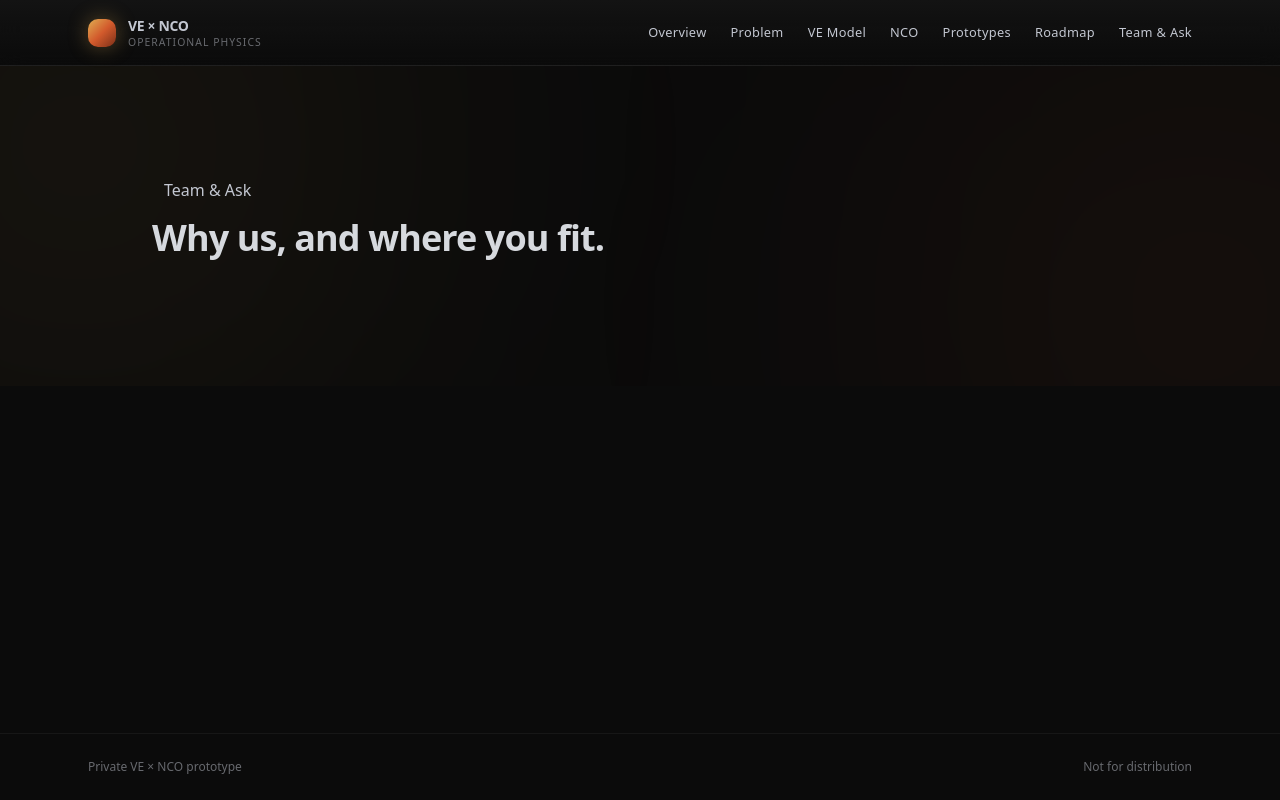
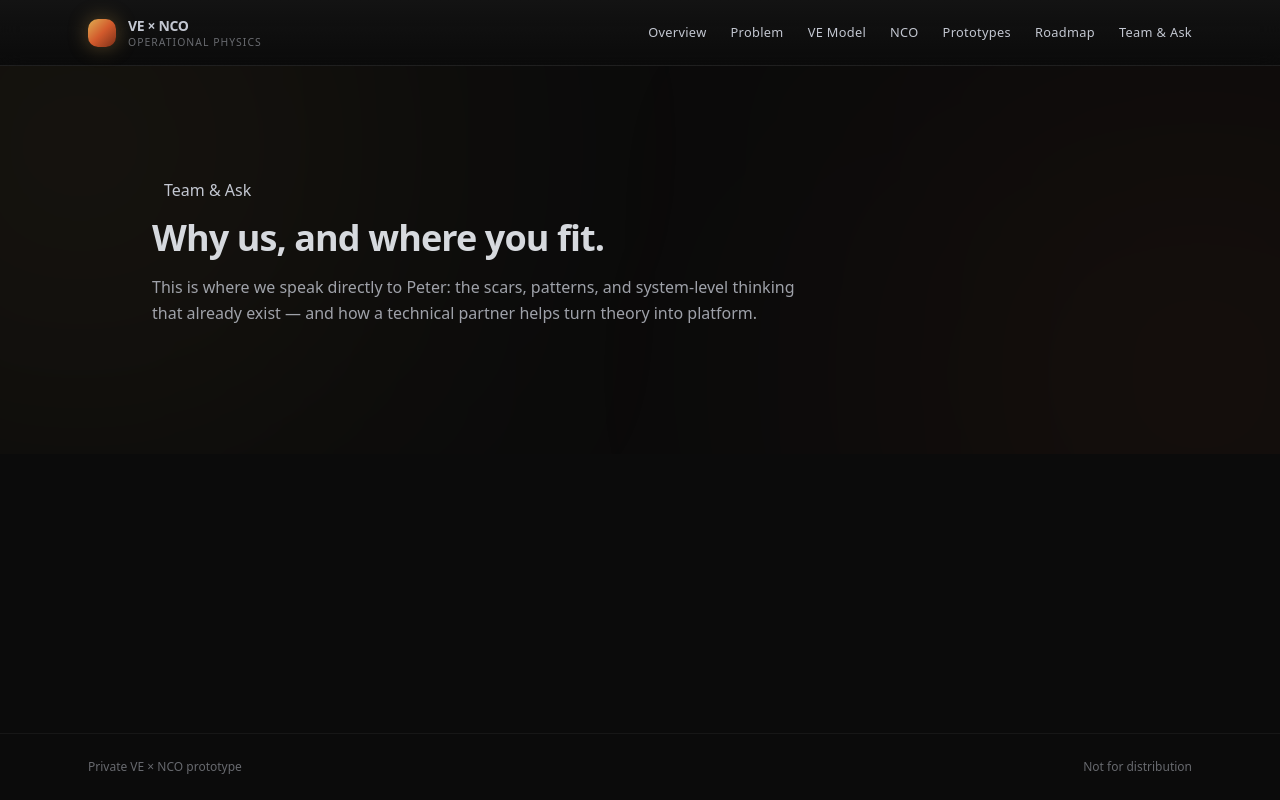
Before and after one commit to VertandErnie/vexnco-site, a Next.js app: page /team in a window 1280 px wide. Built offline with nearby package versions, Linux system fonts and the light colour scheme.

Commit message:
Update page.jsx

```diff
--- a/app/team/page.jsx
+++ b/app/team/page.jsx
@@ -5,14 +5,7 @@ export default function TeamPage() {
     <PageSection
       eyebrow="Team & Ask"
       title="Why us, and where you fit."
-      subtitle={
-        <>
-          This is where we talk directly to Peter: the scars and patterns you
-          and Chris have collected across industries, the IP already embedded
-          in the system, and how a technical mind like his bridges theory to
-          platform.
-        </>
-      }
+      description="This is where we speak directly to Peter: the scars, patterns, and system-level thinking that already exist — and how a technical partner helps turn theory into platform."
     />
   );
 }
```
